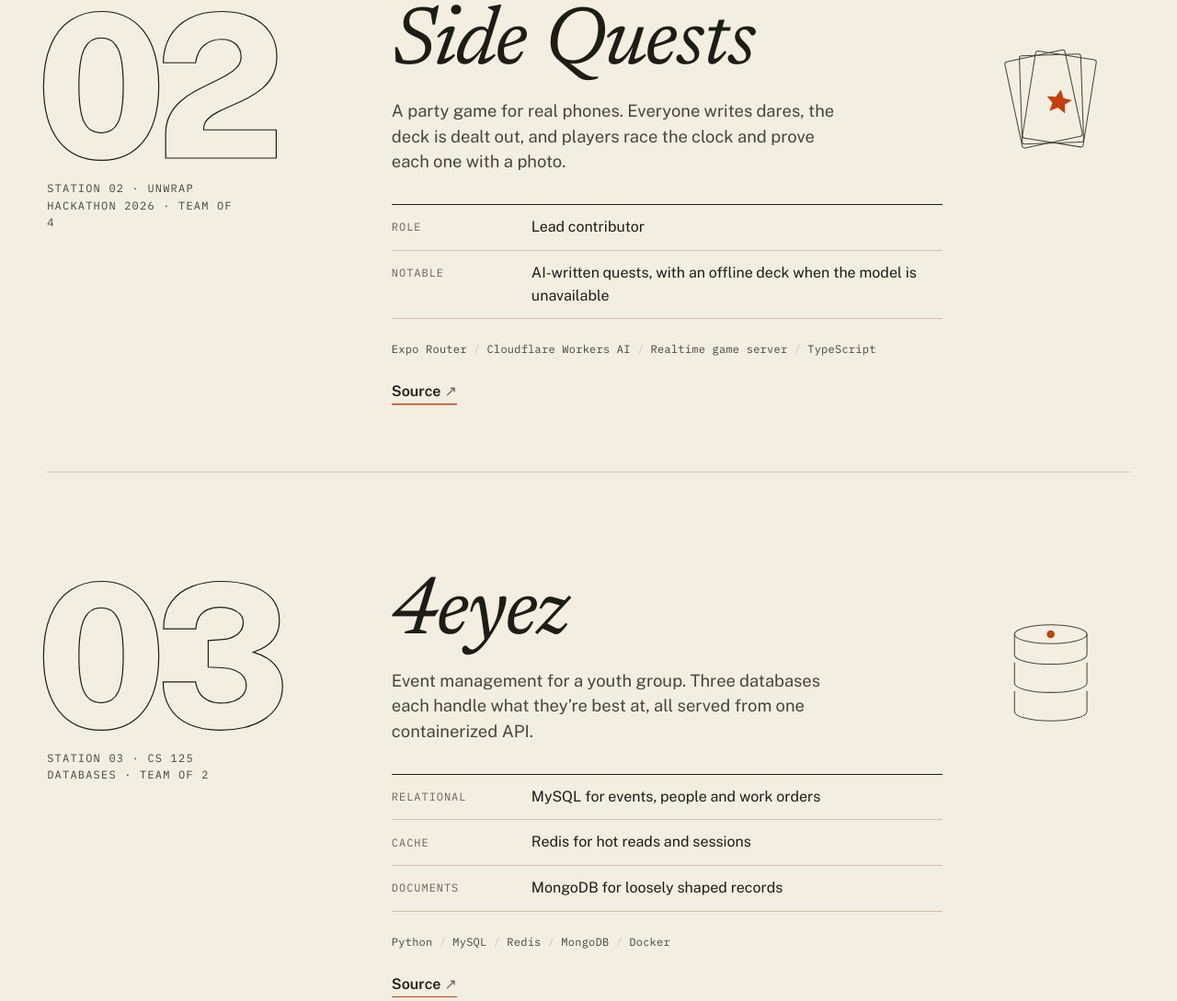
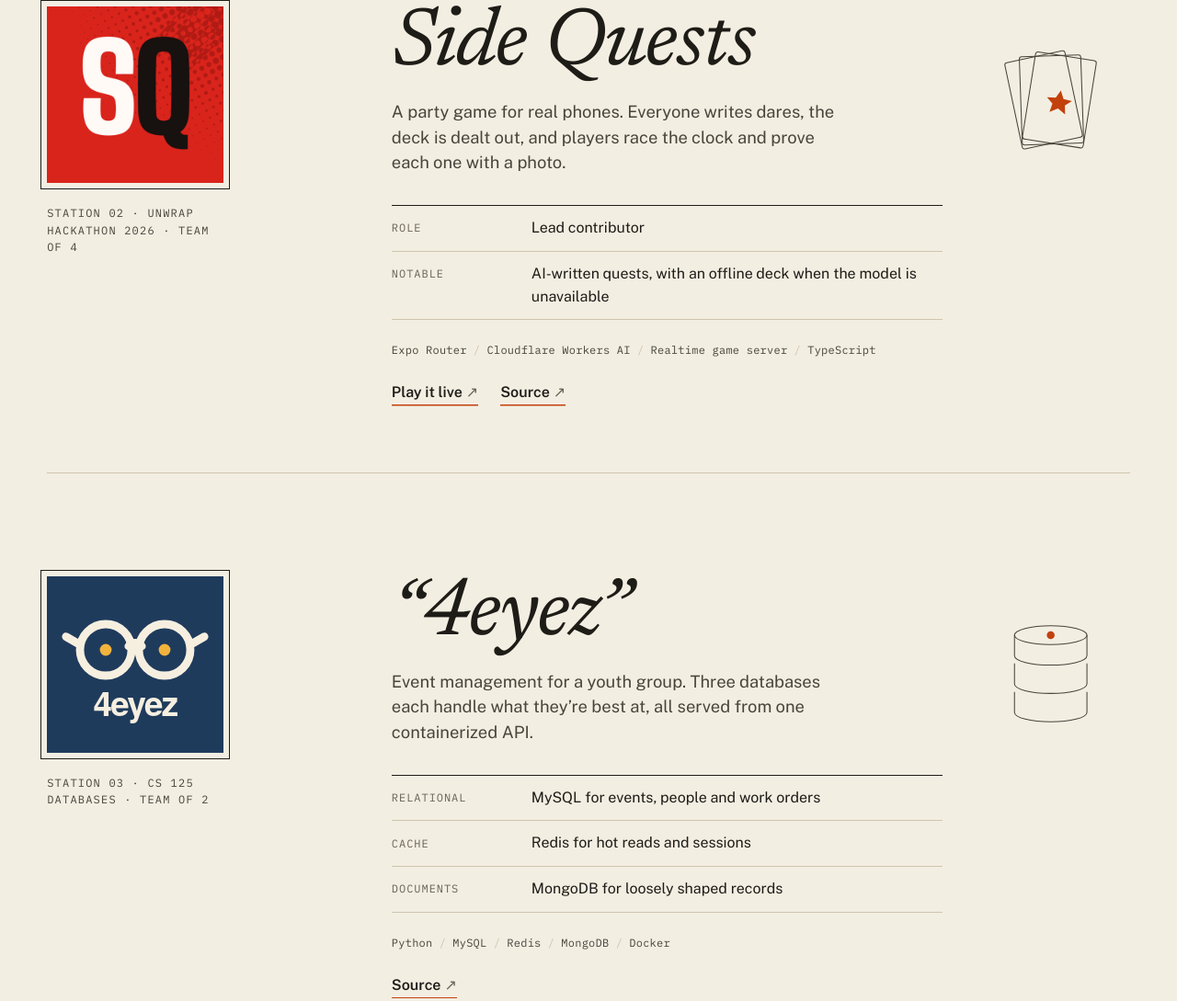
Before and after one commit to r-magnus/rmagnus-portfolio, a plain HTML site: page index.html in a window 1280 px wide. Shown: the part 1546-2635 px from the top of the page at 92% size. Drawn offline with nearby package versions, Linux system fonts and the light colour scheme.

Commit message:
Project tiles, live/iOS links, quoted “4eyez”
Replace station numerals with square project tiles (Fred and Side Quests
app icons, a new 4eyez tile), add Side Quests live link and an iOS
coming-soon marker for Fred.

Co-Authored-By: Claude Opus 5.5 <noreply@anthropic.com>

```diff
--- a/index.html
+++ b/index.html
@@ -43,7 +43,7 @@
       <ol>
         <li><a href="#fred"><span class="mark mark--station" aria-hidden="true"></span><span class="legend__num mono">01</span> Fred</a></li>
         <li><a href="#side-quests"><span class="mark mark--station" aria-hidden="true"></span><span class="legend__num mono">02</span> Side Quests</a></li>
-        <li><a href="#4eyez"><span class="mark mark--station" aria-hidden="true"></span><span class="legend__num mono">03</span> 4eyez</a></li>
+        <li><a href="#4eyez"><span class="mark mark--station" aria-hidden="true"></span><span class="legend__num mono">03</span> “4eyez”</a></li>
         <li><a href="#benchmarks"><span class="mark mark--bench" aria-hidden="true"></span><span class="legend__num mono">BM</span> Benchmarks</a></li>
       </ol>
     </nav>
@@ -54,7 +54,7 @@
     <!-- Station 01 · Fred -->
     <article class="station station--primary" id="fred">
       <div class="station__id">
-        <span class="station__num" aria-hidden="true">01</span>
+        <img class="station__tile" src="assets/fred.png" alt="Fred app icon" width="240" height="240" loading="lazy">
         <p class="mono station__code">Station 01 · Primary · 620 commits</p>
       </div>
 
@@ -77,6 +77,7 @@
           <a href="https://github.com/r-magnus/fred">Source</a>
           <a href="https://github.com/r-magnus/fred-app/releases/latest">Android test build</a>
           <a href="https://github.com/r-magnus/fred-maps">Offline map bundles</a>
+          <span class="soon">iOS <span class="mono">coming soon</span></span>
         </p>
       </div>
 
@@ -94,8 +95,8 @@
     <!-- Station 02 · Side Quests -->
     <article class="station" id="side-quests">
       <div class="station__id">
-        <span class="station__num" aria-hidden="true">02</span>
-        <p class="mono station__code">Station 02 · Unwrap Hackathon 2026 · Team of 4</p>
+        <img class="station__tile" src="assets/side-quests.png" alt="Side Quests app icon" width="240" height="240" loading="lazy">
+        <p class="mono station__code">Station 02 · Unwrap Hackathon 2026 · Team of&nbsp;4</p>
       </div>
 
       <div class="station__body">
@@ -111,7 +112,10 @@
           <li>Expo Router</li><li>Cloudflare Workers AI</li><li>Realtime game server</li><li>TypeScript</li>
         </ul>
 
-        <p class="links"><a href="https://github.com/r-magnus/side-quests">Source</a></p>
+        <p class="links">
+          <a href="https://side-quests.letsaskai.workers.dev/">Play it live</a>
+          <a href="https://github.com/r-magnus/side-quests">Source</a>
+        </p>
       </div>
 
       <svg class="station__glyph" viewBox="0 0 200 200" aria-hidden="true">
@@ -127,12 +131,12 @@
     <!-- Station 03 · 4eyez -->
     <article class="station" id="4eyez">
       <div class="station__id">
-        <span class="station__num" aria-hidden="true">03</span>
-        <p class="mono station__code">Station 03 · CS 125 Databases · Team of 2</p>
+        <img class="station__tile" src="assets/4eyez.svg" alt="“4eyez” project tile" width="240" height="240" loading="lazy">
+        <p class="mono station__code">Station 03 · CS 125 Databases · Team of&nbsp;2</p>
       </div>
 
       <div class="station__body">
-        <h2 class="station__name">4eyez</h2>
+        <h2 class="station__name">“4eyez”</h2>
         <p class="station__line">Event management for a youth group. Three databases each handle what they’re best at, all served from one containerized API.</p>
 
         <dl class="facts">
--- a/map.js
+++ b/map.js
@@ -11,12 +11,12 @@
   const STATIONS_WIDE = [
     [0.66, 0.30, 1.00, 0.17, 'fred', 'Fred', '01'],
     [0.83, 0.19, 0.62, 0.10, 'side-quests', 'Side Quests', '02'],
-    [0.45, 0.14, 0.55, 0.09, '4eyez', '4eyez', '03'],
+    [0.45, 0.14, 0.55, 0.09, '4eyez', '“4eyez”', '03'],
   ];
   const STATIONS_NARROW = [
     [0.60, 0.20, 1.00, 0.30, 'fred', 'Fred', '01'],
     [0.24, 0.09, 0.60, 0.20, 'side-quests', 'Side Quests', '02'],
-    [0.30, 0.34, 0.50, 0.18, '4eyez', '4eyez', '03'],
+    [0.30, 0.34, 0.50, 0.18, '4eyez', '“4eyez”', '03'],
   ];
 
   // ── seeded value noise ──
--- a/styles.css
+++ b/styles.css
@@ -179,16 +179,17 @@ main { padding: 0 var(--gutter); }
   border-bottom: var(--hair) solid var(--rule);
 }
 .station__id { position: relative; }
-.station__num {
+.station__tile {
   display: block;
-  font: 800 clamp(6rem, 17vw, 15rem)/.8 var(--f-sans);
-  letter-spacing: -.06em;
-  color: transparent;
-  -webkit-text-stroke: 1.2px var(--ink);
-  margin-left: -.06em;
+  width: clamp(140px, 15vw, 220px);
+  height: auto;
+  aspect-ratio: 1;
+  object-fit: cover;
+  outline: var(--hair) solid var(--ink);
+  outline-offset: 6px;
 }
-.station--primary .station__num { -webkit-text-stroke-color: var(--accent); }
-.station__code { color: var(--ink-2); margin: var(--s4) 0 0; text-transform: uppercase; letter-spacing: .1em; max-width: 30ch; }
+.station--primary .station__tile { outline-color: var(--accent); }
+.station__code { color: var(--ink-2); margin: var(--s5) 0 0; text-transform: uppercase; letter-spacing: .1em; max-width: 30ch; }
 
 .station__name {
   margin: 0;
@@ -228,6 +229,8 @@ main { padding: 0 var(--gutter); }
 }
 .links a::after { content: " ↗"; font-weight: 400; color: var(--muted); }
 .links a:hover { color: var(--accent-ink); background-size: 100% 3px; }
+.soon { font-weight: 600; color: var(--muted); padding-bottom: 2px; border-bottom: 1.5px dashed var(--rule); }
+.soon .mono { font-weight: 400; margin-left: .35em; text-transform: uppercase; letter-spacing: .08em; font-size: .68rem; }
 
 .station__glyph { width: 100%; max-width: 180px; justify-self: end; align-self: start; color: var(--ink-2); margin-top: var(--s4); }
 .glyph-accent { fill: var(--accent); }
@@ -282,7 +285,7 @@ main { padding: 0 var(--gutter); }
   .readings > div:nth-child(2) { border-right: 0; }
   .readings > div:nth-child(3) { padding-left: 0; }
   .readings > div:nth-child(n+3) { border-top: var(--hair) solid var(--rule); margin-top: var(--s3); }
-  .station__num { font-size: 5.5rem; }
+  .station__tile { width: 84px; outline-offset: 4px; }
   .station__glyph { display: none; }
   .facts > div { grid-template-columns: 1fr; gap: var(--s1); }
   .bm-list a { grid-template-columns: 3rem 1fr; row-gap: var(--s1); }
```
Also changed, not shown: assets/4eyez.svg (added), assets/fred.png (added), assets/side-quests.png (added).
